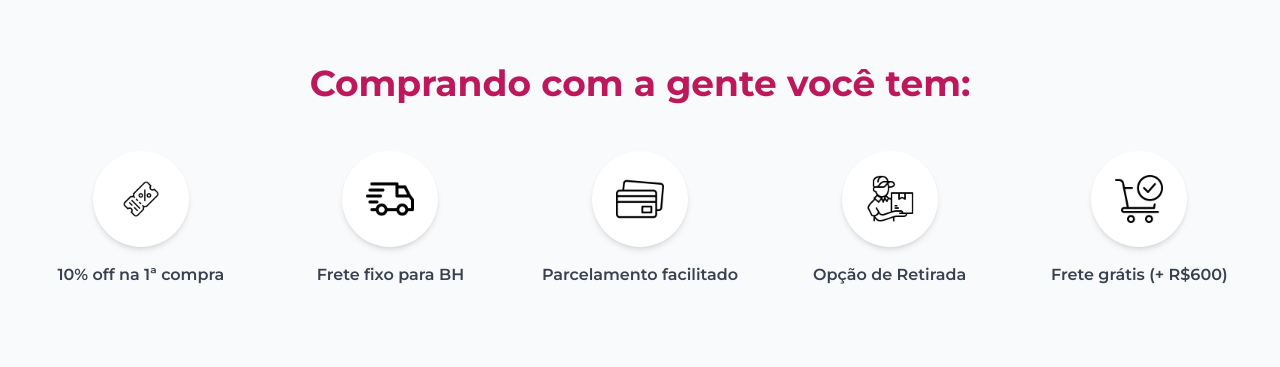
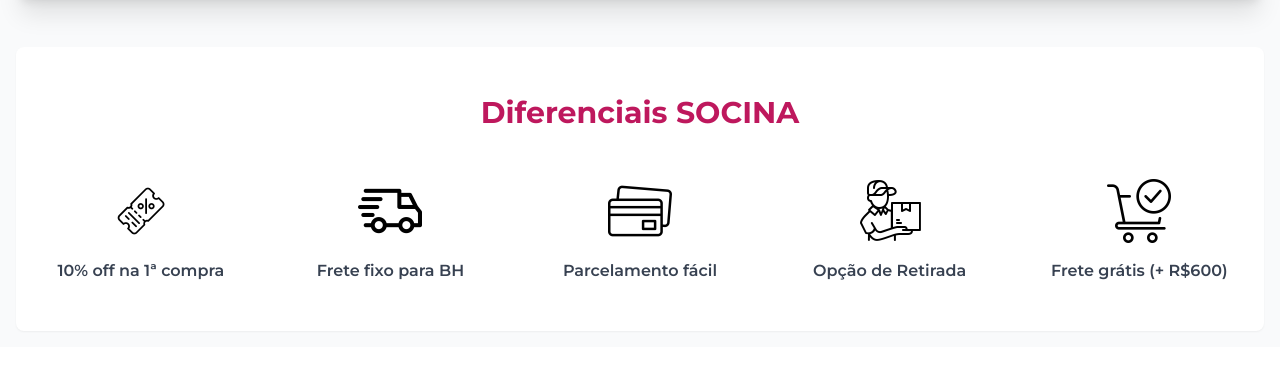
Before and after one commit to ICEI-PUC-Minas-PMV-ADS/pmv-ads-2025-2-e5-proj-empext-t1-socina, a Django app: template codigo-fonte/backend/loja/templates/admin/index.html in a window 1280 px wide. Shown: the part 697-1064 px from the top of the page. After the commit the page ends 1029 px from the top, so only its background shows below. Run offline with Django 4.2, Linux system fonts and the light colour scheme; the template is opened without the code that fills it, so the values that code supplies are empty; a user stored in the database is signed in; parts of the project's set-up code (start-up, migrations or seed data) failed here and were passed over; some libraries are stand-ins or nearby versions.

Commit message:
Correção admin

```diff
--- a/codigo-fonte/backend/loja/templates/admin/index.html
+++ b/codigo-fonte/backend/loja/templates/admin/index.html
@@ -4,16 +4,14 @@
 {% block content %}
    <style>
        .banner-bg {
-           /* O editor não reclama se estiver isolado aqui */
            background-image: url("{% static 'images/banner-bg.png' %}");
            background-color: #333;
        }
    </style>
 
-   <section class="banner-bg relative bg-cover bg-center h-[500px] flex items-center justify-center">
-
+   <!-- Banner -->
+   <section class="banner-bg relative bg-cover bg-center h-[500px] flex items-center justify-center rounded-lg overflow-hidden shadow-xl mb-12">
         <div class="absolute inset-0 bg-black opacity-40"></div>
-
         <div class="relative z-10 text-center text-white bg-black bg-opacity-30 p-8 rounded-lg max-w-2xl">
             <h2 class="text-5xl font-bold mb-4">Sejam bem-vindos à SOCINA!</h2>
             <p class="text-xl mb-8">Venham desfrutar da arte que é se vestir.</p>
@@ -23,47 +21,32 @@
         </div>
    </section>
 
-   <section class="bg-gray-50 py-16">
+   <!-- Benefícios (Ícones) -->
+   <section class="bg-white py-12 rounded-lg shadow-sm">
         <div class="container mx-auto text-center px-4">
-            <h2 class="text-4xl font-bold text-socina-pink-dark mb-12">Comprando com a gente você tem:</h2>
+            <h2 class="text-3xl font-bold text-socina-pink-dark mb-12">Diferenciais SOCINA</h2>
 
             <div class="grid grid-cols-2 md:grid-cols-5 gap-8">
-
                 <div class="flex flex-col items-center group">
-                    <div class="w-24 h-24 mb-4 flex items-center justify-center bg-white rounded-full shadow-md group-hover:scale-110 transition-transform duration-300">
-                        <img src="{% static 'images/cupom-de-desconto.png' %}" class="w-12 h-12 object-contain" alt="Desconto">
-                    </div>
+                    <img src="{% static 'images/cupom-de-desconto.png' %}" class="w-16 h-16 object-contain mb-4 transition-transform group-hover:scale-110" alt="Desconto">
                     <p class="font-semibold text-gray-700">10% off na 1ª compra</p>
                 </div>
-
                 <div class="flex flex-col items-center group">
-                    <div class="w-24 h-24 mb-4 flex items-center justify-center bg-white rounded-full shadow-md group-hover:scale-110 transition-transform duration-300">
-                        <img src="{% static 'images/delivery.png' %}" class="w-12 h-12 object-contain" alt="Frete Fixo">
-                    </div>
+                    <img src="{% static 'images/delivery.png' %}" class="w-16 h-16 object-contain mb-4 transition-transform group-hover:scale-110" alt="Frete">
                     <p class="font-semibold text-gray-700">Frete fixo para BH</p>
                 </div>
-
                 <div class="flex flex-col items-center group">
-                    <div class="w-24 h-24 mb-4 flex items-center justify-center bg-white rounded-full shadow-md group-hover:scale-110 transition-transform duration-300">
-                        <img src="{% static 'images/credit-card.png' %}" class="w-12 h-12 object-contain" alt="Parcelamento">
-                    </div>
-                    <p class="font-semibold text-gray-700">Parcelamento facilitado</p>
+                    <img src="{% static 'images/credit-card.png' %}" class="w-16 h-16 object-contain mb-4 transition-transform group-hover:scale-110" alt="Cartão">
+                    <p class="font-semibold text-gray-700">Parcelamento fácil</p>
                 </div>
-
                 <div class="flex flex-col items-center group">
-                    <div class="w-24 h-24 mb-4 flex items-center justify-center bg-white rounded-full shadow-md group-hover:scale-110 transition-transform duration-300">
-                        <img src="{% static 'images/delivery-man.png' %}" class="w-12 h-12 object-contain" alt="Retirada">
-                    </div>
+                    <img src="{% static 'images/delivery-man.png' %}" class="w-16 h-16 object-contain mb-4 transition-transform group-hover:scale-110" alt="Retirada">
                     <p class="font-semibold text-gray-700">Opção de Retirada</p>
                 </div>
-
                 <div class="flex flex-col items-center col-span-2 md:col-span-1 group">
-                    <div class="w-24 h-24 mb-4 flex items-center justify-center bg-white rounded-full shadow-md group-hover:scale-110 transition-transform duration-300">
-                        <img src="{% static 'images/checklist.png' %}" class="w-12 h-12 object-contain" alt="Frete Grátis">
-                    </div>
+                    <img src="{% static 'images/checklist.png' %}" class="w-16 h-16 object-contain mb-4 transition-transform group-hover:scale-110" alt="Grátis">
                     <p class="font-semibold text-gray-700">Frete grátis (+ R$600)</p>
                 </div>
-
             </div>
         </div>
    </section>
--- a/codigo-fonte/backend/loja/templates/base.html
+++ b/codigo-fonte/backend/loja/templates/base.html
@@ -6,7 +6,8 @@
     <meta name="viewport" content="width=device-width, initial-scale=1.0">
     <script src="https://cdn.tailwindcss.com"></script>
 
-    <link rel="stylesheet" href="{% static 'assets/css/styles.css' %}">
+    <!-- CSS da Loja -->
+    <link rel="stylesheet" href="{% static 'css/styles.css' %}">
 
     <link rel="preconnect" href="https://fonts.googleapis.com">
     <link rel="preconnect" href="https://fonts.gstatic.com" crossorigin>
@@ -15,12 +16,8 @@
     <title>{% block title %}SOCINA{% endblock %}</title>
 
     <style>
-        body {
-            font-family: 'Montserrat', sans-serif;
-        }
-        main {
-            margin-top: 100px;
-        }
+        body { font-family: 'Montserrat', sans-serif; }
+        main { margin-top: 100px; }
     </style>
 
     <script>
@@ -28,8 +25,6 @@
             theme: {
                 extend: {
                     colors: {
-                        /* AQUI ESTAVA O ERRO: Substituí as variáveis por cores REAIS (HEX) */
-                        /* Rosa Claro e Rosa Escuro fixos */
                         'socina-pink-light': '#ec4899',
                         'socina-pink-dark': '#be185d',
                     }
@@ -39,11 +34,12 @@
     </script>
 </head>
 <body class="bg-gray-50">
+   <!-- CABEÇALHO ROSA (SÓ PARA A LOJA) -->
    <header class="bg-socina-pink-light shadow-md fixed top-0 left-0 right-0 z-10">
         <div class="container mx-auto flex justify-between items-center p-4">
             <h1>
                 <a href="{% url 'home' %}">
-                    <img src="{% static 'assets/images/img.png' %}" alt="SOCINA" class="h-16 w-auto block">
+                    <img src="{% static 'images/img.png' %}" alt="SOCINA" class="h-16 w-auto block">
                 </a>
             </h1>
             <nav>
@@ -54,8 +50,15 @@
                     {% if user.is_authenticated %}
                         {% if user.is_staff %}
                             <li>
-                                <a href="{% url 'admin:index' %}" class="bg-white text-socina-pink-light px-3 py-1 rounded hover:bg-gray-100 transition-colors">
-                                    Painel
+                                <!-- Link para o Dashboard Personalizado -->
+                                <a href="{% url 'admin_dashboard' %}" class="bg-white text-socina-pink-light px-3 py-1 rounded hover:bg-gray-100 transition-colors">
+                                    Painel Gerencial
+                                </a>
+                            </li>
+                            <li>
+                                <!-- Link para o Admin Django (Jazzmin) -->
+                                <a href="{% url 'admin:index' %}" class="hover:text-socina-pink-dark border border-white px-3 py-1 rounded">
+                                    Admin (BD)
                                 </a>
                             </li>
                         {% endif %}
```
